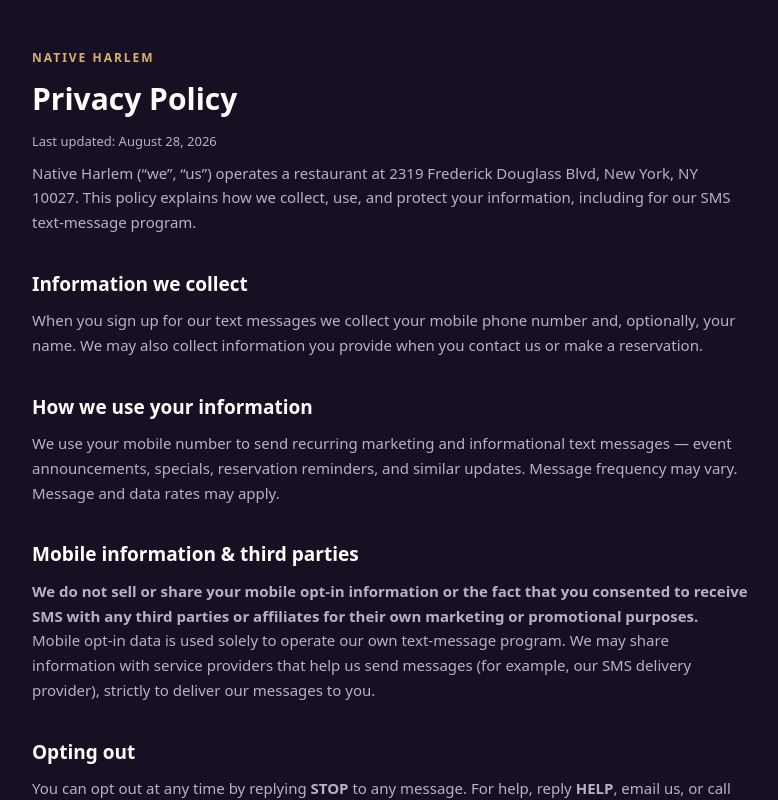
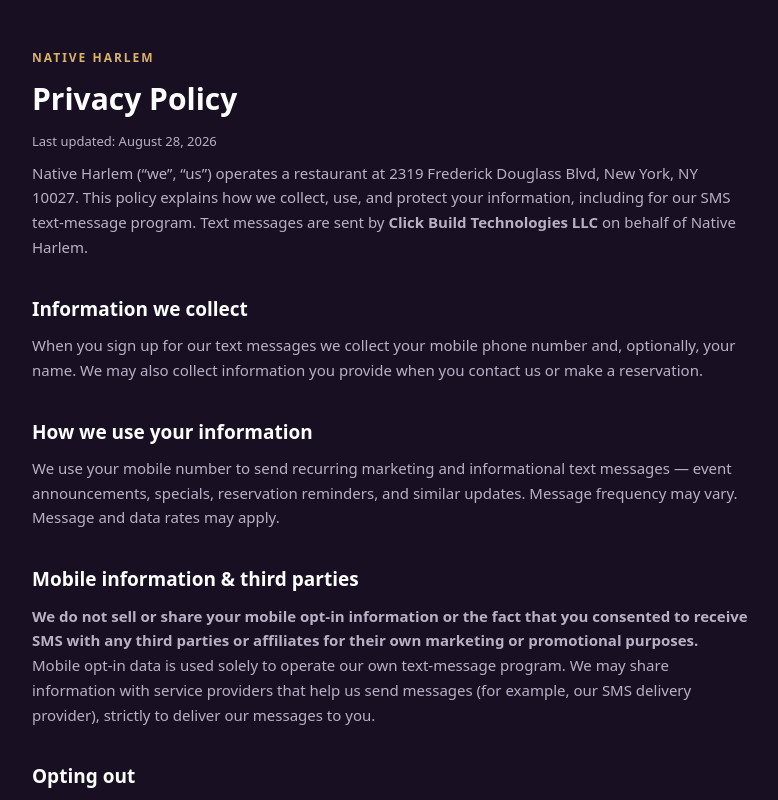
Before and after one commit to bara080/lagosMailer, a Next.js app: page /privacy in a window 1280 px wide. Shown: the top 800 px of the page, without its empty margins (250-1028 px from the left). Built offline with nearby package versions, Linux system fonts and the light colour scheme.

Commit message:
Updated policy forms to capture clickbuild to native harlem

```diff
--- a/app/optin/page.tsx
+++ b/app/optin/page.tsx
@@ -77,6 +77,7 @@
         <p style={{ color: '#7d7390', fontSize: 11, marginTop: 18, lineHeight: 1.5 }}>
           Native Harlem · 2319 Frederick Douglass Blvd, New York, NY 10027 · 212 913 0226.
           We never share your mobile opt-in data with third parties.
+          Text messages are sent by Click Build Technologies LLC on behalf of Native Harlem.
         </p>
       </div>
     </div>
--- a/app/privacy/page.tsx
+++ b/app/privacy/page.tsx
@@ -18,6 +18,7 @@
         <p style={p}>
           Native Harlem (“we”, “us”) operates a restaurant at 2319 Frederick Douglass Blvd, New York, NY 10027.
           This policy explains how we collect, use, and protect your information, including for our SMS text-message program.
+          Text messages are sent by <strong>Click Build Technologies LLC</strong> on behalf of Native Harlem.
         </p>
 
         <h2 style={h2}>Information we collect</h2>
```
